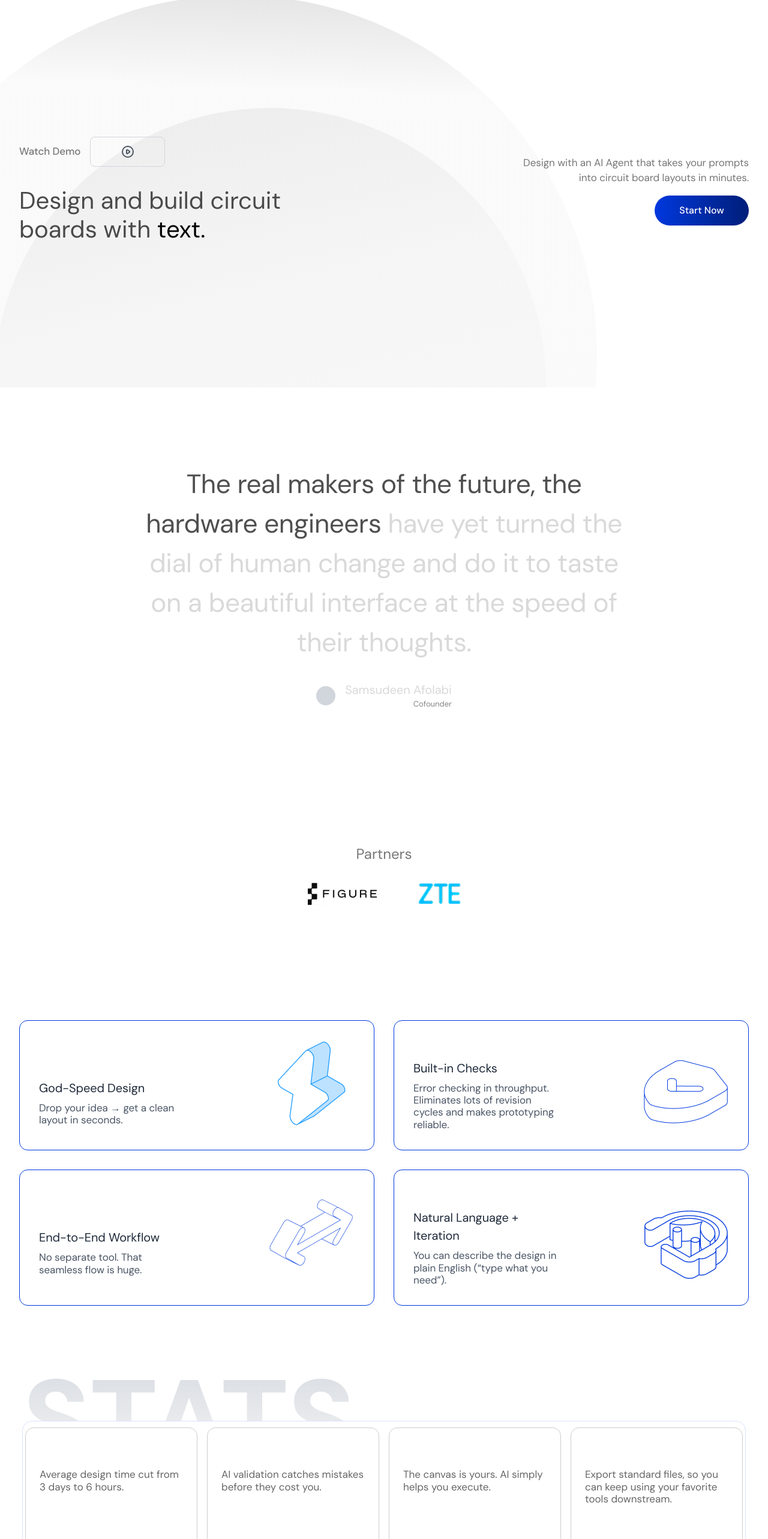
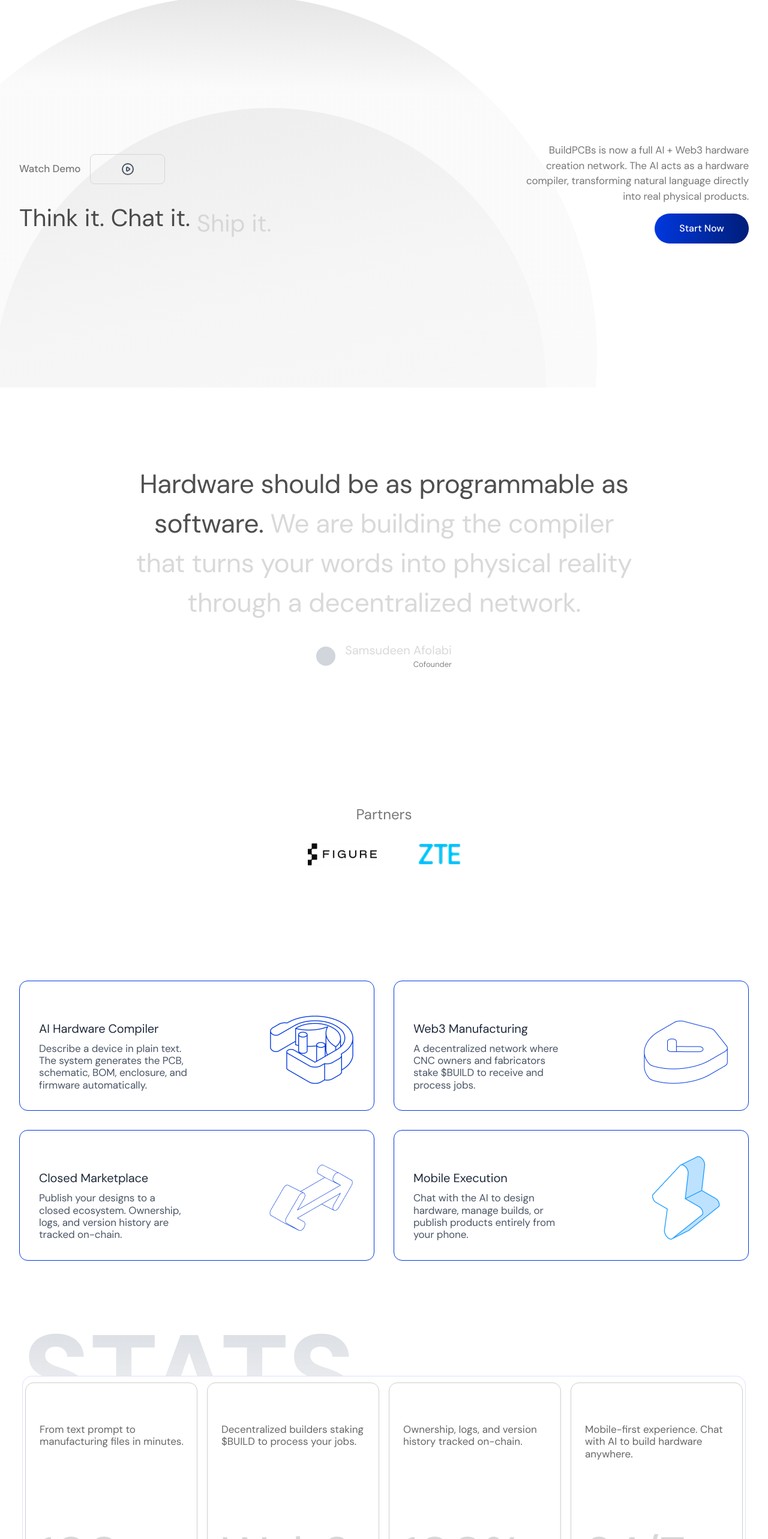
Before and after one commit to BuildPCBs/buildpcbs_web, a Next.js app: page / in a window 1280 px wide. Shown: the part 234-2800 px from the top of the page at 60% size. Built offline with nearby package versions, Linux system fonts and the light colour scheme.

Commit message:
feat: pivot website copy to AI + Web3 Hardware Network messaging

```diff
--- a/src/app/page.tsx
+++ b/src/app/page.tsx
@@ -2,15 +2,16 @@ import type { Metadata } from "next";
 import LandingPageClient from "./LandingPageClient"; // Assuming the main page component was renamed
 
 export const metadata: Metadata = {
-  title: "BuildPCBs.com | AI-Powered PCB Design",
-  description: "The Figma + Cursor for Electronics Engineers",
+  title: "BuildPCBs | The AI + Web3 Hardware Network",
+  description:
+    "Think it. Chat it. Build it. Sell it. The first decentralized manufacturing network where AI turns text into physical products.",
   icons: {
     icon: "/logo.png",
   },
   openGraph: {
-    title: "BuildPCBs.com | AI-Powered PCB Design",
+    title: "BuildPCBs | The AI + Web3 Hardware Network",
     description:
-      "The AI co-pilot for hardware engineers. From concept to PCB in minutes, not days.",
+      "A full AI + Web3 hardware creation network. Describe a device in plain text, and the system generates the PCB, schematic, BOM, and manufacturing instructions.",
     url: "https://buildpcbs.com",
     siteName: "BuildPCBs.com",
     images: [
@@ -26,9 +27,9 @@ export const metadata: Metadata = {
   },
   twitter: {
     card: "summary_large_image",
-    title: "BuildPCBs.com | AI-Powered PCB Design",
+    title: "BuildPCBs | The AI + Web3 Hardware Network",
     description:
-      "From Concept to PCB in Minutes, Not Days. The AI co-pilot for hardware engineers.",
+      "Think it. Chat it. Build it. Sell it. The first decentralized manufacturing network.",
     images: ["/og-image.png?v=2"],
   },
   alternates: {
--- a/src/components/Features.tsx
+++ b/src/components/Features.tsx
@@ -1,26 +1,30 @@
-import React from 'react';
-import Image from 'next/image';
+import React from "react";
+import Image from "next/image";
 
 const featuresData = [
   {
-    title: "God-Speed Design",
-    description: "Drop your idea → get a clean layout in seconds.",
-    image: "/godspeed.png",
+    title: "AI Hardware Compiler",
+    description:
+      "Describe a device in plain text. The system generates the PCB, schematic, BOM, enclosure, and firmware automatically.",
+    image: "/natural.png",
   },
   {
-    title: "Built-in Checks",
-    description: "Error checking in throughput. Eliminates lots of revision cycles and makes prototyping reliable.",
+    title: "Web3 Manufacturing",
+    description:
+      "A decentralized network where CNC owners and fabricators stake $BUILD to receive and process jobs.",
     image: "/checks.png",
   },
   {
-    title: "End-to-End Workflow",
-    description: "No separate tool. That seamless flow is huge.",
+    title: "Closed Marketplace",
+    description:
+      "Publish your designs to a closed ecosystem. Ownership, logs, and version history are tracked on-chain.",
     image: "/end.png",
   },
   {
-    title: "Natural Language + Iteration",
-    description: "You can describe the design in plain English (“type what you need”).",
-    image: "/natural.png",
+    title: "Mobile Execution",
+    description:
+      "Chat with the AI to design hardware, manage builds, or publish products entirely from your phone.",
+    image: "/godspeed.png",
   },
 ];
 
--- a/src/components/Footer.tsx
+++ b/src/components/Footer.tsx
@@ -14,7 +14,7 @@ const Footer = () => {
           </span>
         </Link>
         <p className="mt-4 text-base font-normal leading-[150%] w-[268px]">
-          AI-powered PCB design — from prompt to production in minutes.
+          The AI + Web3 Hardware Network. Think it. Chat it. Build it.
         </p>
       </div>
       <div>
@@ -145,7 +145,7 @@ const Footer = () => {
           </span>
         </Link>
         <p className="mt-4 text-base font-normal leading-[150%] w-[268px]">
-          AI-powered PCB design — from prompt to production in minutes.
+          The AI + Web3 Hardware Network. Think it. Chat it. Build it.
         </p>
       </div>
 
--- a/src/components/Hero.tsx
+++ b/src/components/Hero.tsx
@@ -39,16 +39,18 @@ const Hero = () => {
             </a>
           </div>
           <DynamicText
-            className="w-full max-w-[454px] whitespace-pre-line"
-            interval={4000}
+            className="w-full max-w-[500px] whitespace-pre-line"
+            interval={3000}
+            staticPrefix="Think it. Chat it. "
+            dynamicTexts={["Build it.", "Sell it.", "Ship it.", "Own it."]}
           />
         </div>
 
         {/* Right Column */}
         <div className="flex flex-col gap-4 text-left items-start md:text-right md:items-end">
-          <p className="font-normal text-[14px] md:text-[17px] leading-[150%] tracking-[-0.005em] text-[#777777] dark:text-gray-300 w-full max-w-[389px] whitespace-pre-line">
+          <p className="font-normal text-[14px] md:text-[17px] leading-[150%] tracking-[-0.005em] text-[#777777] dark:text-gray-300 w-full max-w-[400px] whitespace-pre-line">
             {
-              "Design with an AI Agent that takes your prompts into circuit board layouts in minutes."
+              "BuildPCBs is now a full AI + Web3 hardware creation network. The AI acts as a hardware compiler, transforming natural language directly into real physical products."
             }
           </p>
           <a
--- a/src/components/Quote.tsx
+++ b/src/components/Quote.tsx
@@ -6,12 +6,12 @@ const Quote = () => {
       <div className="flex flex-col items-center">
         <p className="font-light text-[28px] md:text-[44px] leading-[150%] tracking-[-0.01em] text-center">
           <span className="text-[#4F4F4F] dark:text-gray-300">
-            The real makers of the future, the hardware engineers
+            Hardware should be as programmable as software.
           </span>
           <span className="text-[#D9D9D9] dark:text-gray-500">
             {" "}
-            have yet turned the dial of human change and do it to taste on a
-            beautiful interface at the speed of their thoughts.
+            We are building the compiler that turns your words into physical
+            reality through a decentralized network.
           </span>
         </p>
 
--- a/src/components/Stats.tsx
+++ b/src/components/Stats.tsx
@@ -7,25 +7,25 @@ interface StatCardProps {
 
 const statsData: StatCardProps[] = [
   {
-    description: "Average design time cut from 3 days to 6 hours.",
-    value: "400%",
-    label: "Faster",
+    description: "From text prompt to manufacturing files in minutes.",
+    value: "100x",
+    label: "Faster Build",
   },
   {
-    description: "AI validation catches mistakes before they cost you.",
-    value: "99%",
-    label: "Fewer Errors",
+    description: "Decentralized builders staking $BUILD to process your jobs.",
+    value: "Web3",
+    label: "Manufacturing",
   },
   {
-    description: "The canvas is yours. AI simply helps you execute.",
+    description: "Ownership, logs, and version history tracked on-chain.",
     value: "100%",
-    label: "Creative Control",
+    label: "Transparent",
   },
   {
     description:
-      "Export standard files, so you can keep using your favorite tools downstream.",
-    value: "0",
-    label: "Switching Cost",
+      "Mobile-first experience. Chat with AI to build hardware anywhere.",
+    value: "24/7",
+    label: "Access",
   },
 ];
 
--- a/src/components/WhySwitch.tsx
+++ b/src/components/WhySwitch.tsx
@@ -2,10 +2,10 @@ import React from "react";
 
 const WhySwitch = () => {
   const features = [
-    "AI-powered prompt interpreter",
-    "Auto-generated schematic & PCB layout",
-    "Exportable Gerbers, BOM & KiCad projects",
-    "Live 3D preview of your board",
+    "Text-to-Hardware Compiler",
+    "Decentralized Manufacturing Network",
+    "On-Chain Ownership & History",
+    "Mobile-First Execution",
   ];
 
   const conicGradient1 =
@@ -21,7 +21,7 @@ const WhySwitch = () => {
         ></div>
         <div>
           <h3 className="text-[17px] font-normal leading-[150%] tracking-[-0.005em] text-gray-600 dark:text-gray-400 mb-8">
-            Why Engineers switch to buildpcb:
+            Why creators build with us:
           </h3>
           <div className="flex flex-col gap-6">
             {features.map((feature, index) => (
```
